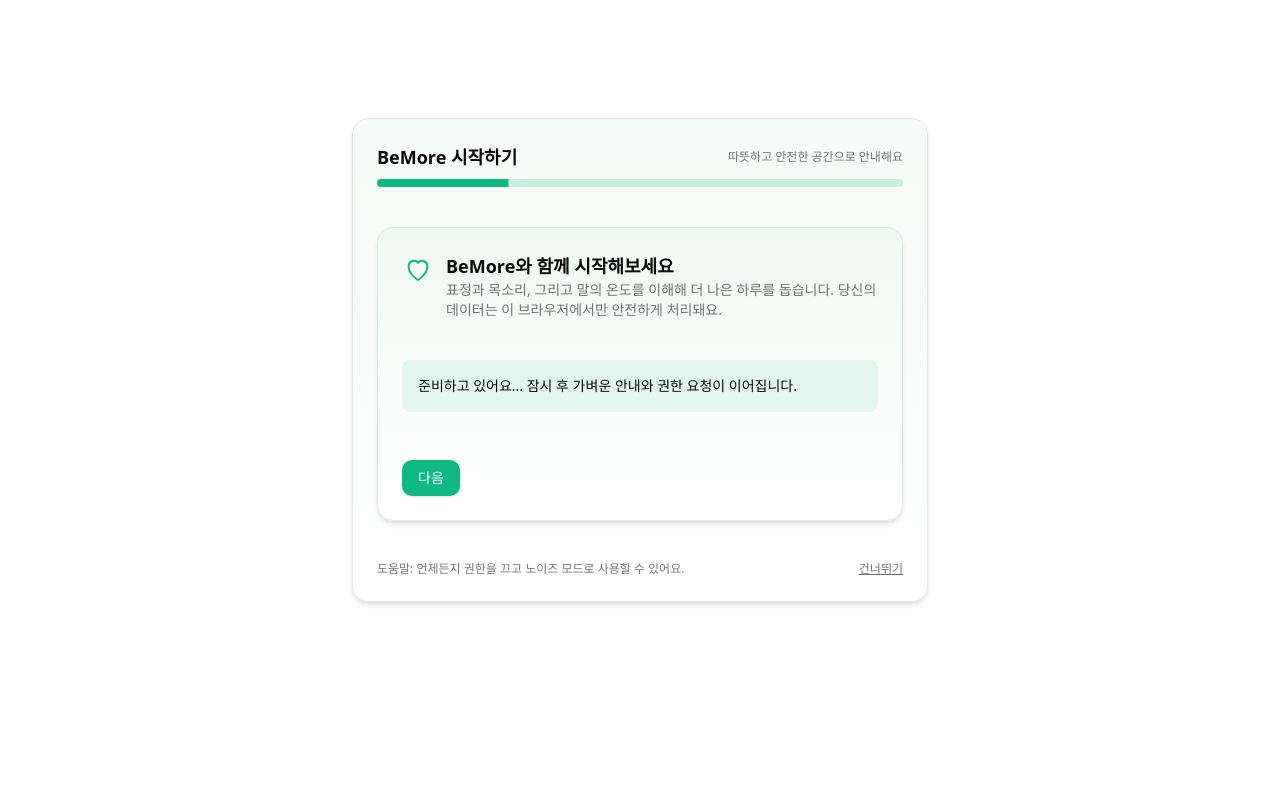
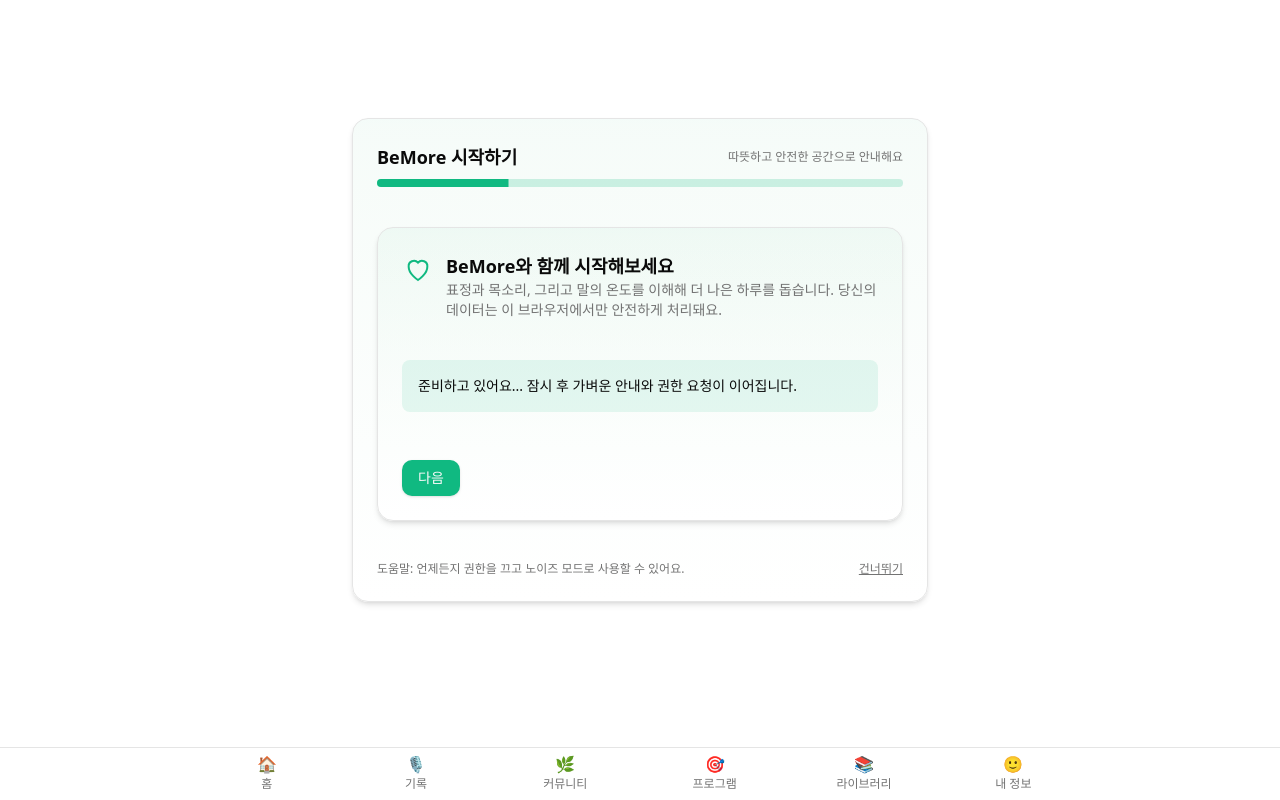
Before and after one commit to KUS-CapstoneDesign-II/BeMoreSample, a Next.js app: page /onboarding in a window 1280 px wide. Built offline with nearby package versions, Linux system fonts and the light colour scheme.

Commit message:
fix(nav): show minimal bottom nav on onboarding

```diff
--- a/src/app/onboarding/page.tsx
+++ b/src/app/onboarding/page.tsx
@@ -1,4 +1,5 @@
 "use client";
+import Link from "next/link";
 import { useEffect, useMemo, useState } from "react";
 import { motion, AnimatePresence } from "framer-motion";
 import { Card } from "@/components/ui/card";
@@ -122,6 +123,24 @@
           <a className="underline" href="/bemore-test">건너뛰기</a>
         </div>
       </Card>
+      {/* Minimal bottom nav for onboarding (since platform layout doesn't wrap this route) */}
+      <nav aria-label="하단 탭" role="navigation" className="fixed bottom-0 inset-x-0 border-t bg-background/90 backdrop-blur supports-[backdrop-filter]:bg-background/60">
+        <div className="mx-auto max-w-4xl grid grid-cols-6">
+          {[
+            { href: "/home", label: "홈", icon: "🏠" },
+            { href: "/bemore-test", label: "기록", icon: "🎙️" },
+            { href: "/community", label: "커뮤니티", icon: "🌿" },
+            { href: "/programs", label: "프로그램", icon: "🎯" },
+            { href: "/library", label: "라이브러리", icon: "📚" },
+            { href: "/me", label: "내 정보", icon: "🙂" },
+          ].map(t => (
+            <Link key={t.href} href={t.href} className="flex flex-col items-center justify-center py-2 text-xs text-muted-foreground focus:outline-none focus-visible:ring-2 focus-visible:ring-primary/50">
+              <span aria-hidden className="text-base leading-none">{t.icon}</span>
+              <span className="mt-1">{t.label}</span>
+            </Link>
+          ))}
+        </div>
+      </nav>
     </div>
   );
 }
```
